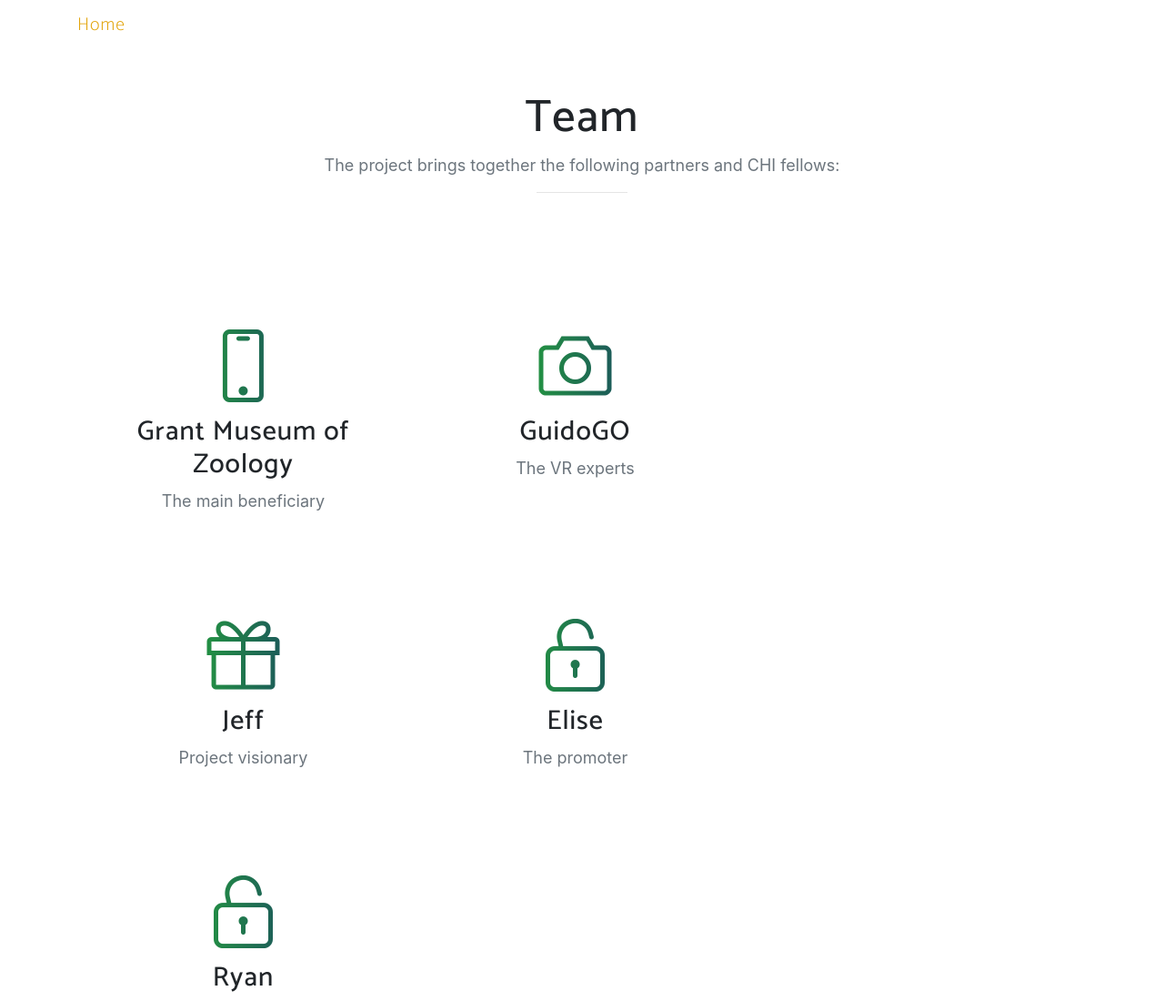
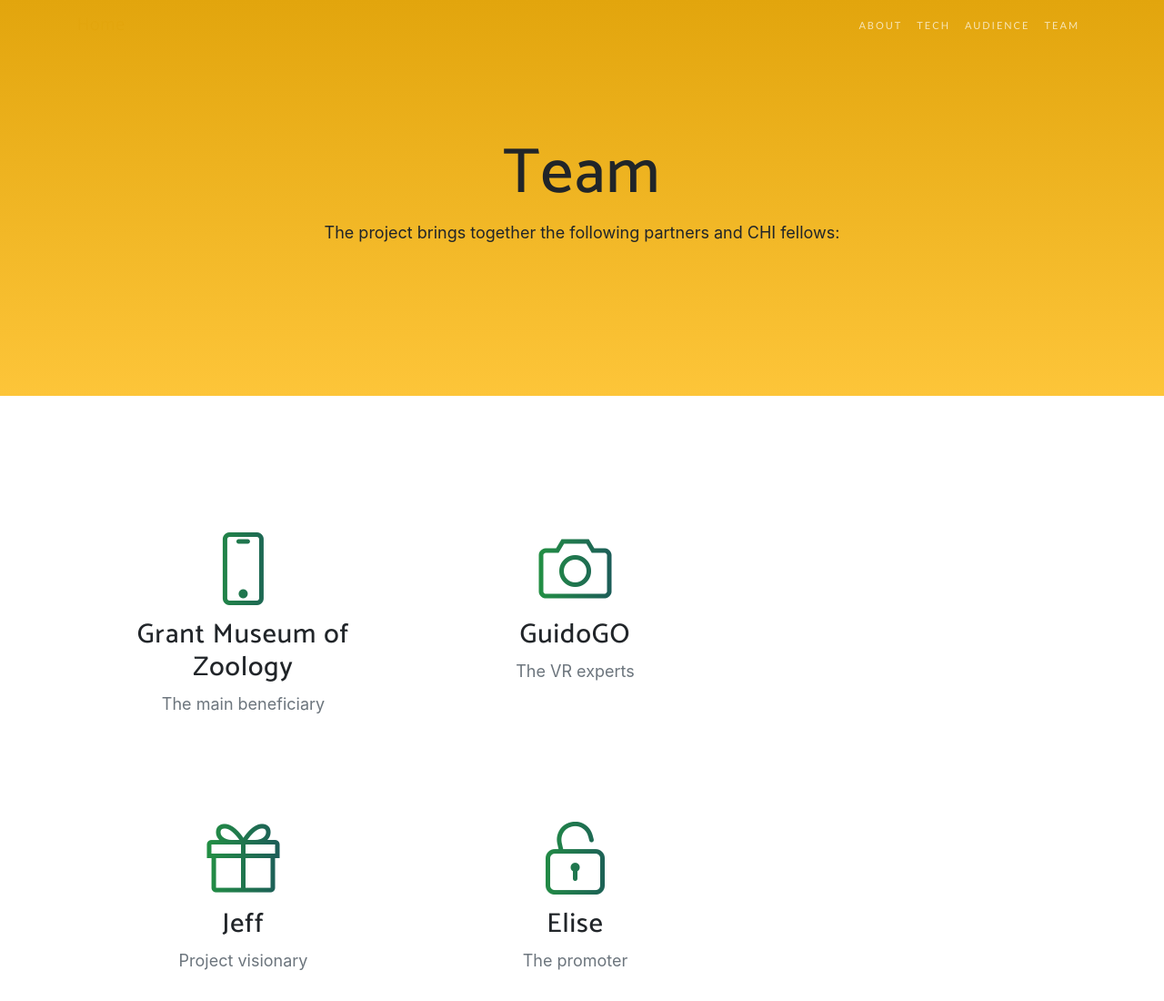
Before and after one commit to dixonel7/NotExtinct, a website with bundled scripts: page team.html in a window 1280 px wide. Shown: the top 1100 px of the page at 91% size. Built offline with nearby package versions, Linux system fonts and the light colour scheme; a web font is replaced by a local one.

Commit message:
Edit team page

```diff
--- a/team.html
+++ b/team.html
@@ -57,13 +57,19 @@
     </div>
   </nav>
 
+  <section class="download bg-primary text-center" id="download">
+    <div class="container">
+      <div class="row">
+        <div class="col-md-8 mx-auto">
+          <h2 class="section-heading">Team</h2>
+          <p>The project brings together the following partners and CHI fellows:</p>
+        </div>
+      </div>
+    </div>
+  </section>
+
   <section class="features" id="features">
     <div class="container">
-      <div class="section-heading text-center">
-        <h2>Team</h2>
-        <p class="text-muted">The project brings together the following partners and CHI fellows:</p>
-        <hr>
-      </div>
       <div class="row">
         <div class="col-lg-8 my-auto">
           <div class="container-fluid">
```
